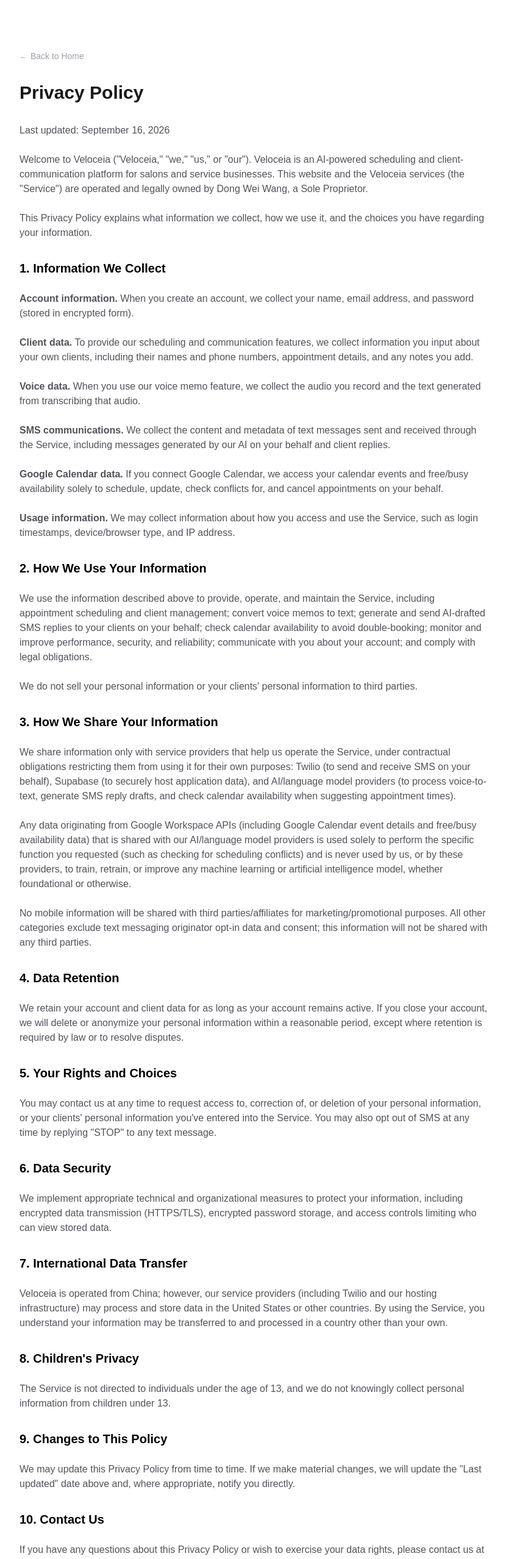
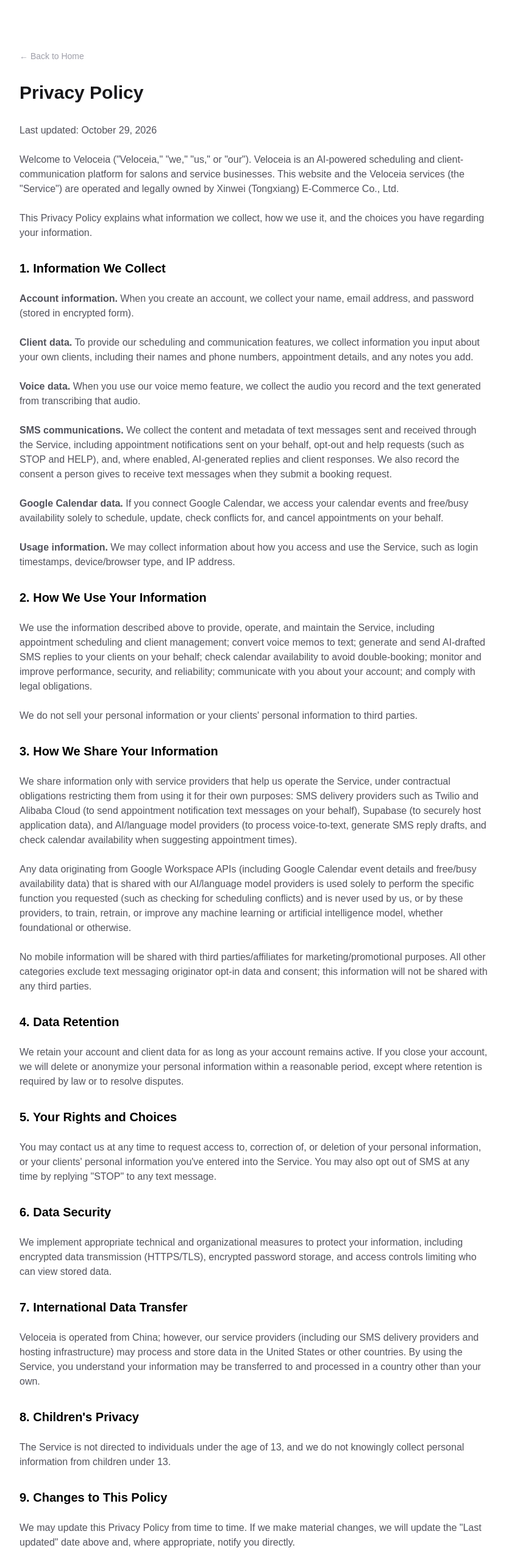
Before and after one commit to wdw1997/haird, a Next.js app: page /privacy in a window 1280 px wide. Shown: the top 2557 px of the page at 61% size, without its empty margins (224-1054 px from the left). Built offline with nearby package versions, Linux system fonts and the light colour scheme.

Commit message:
Update page.tsx

```diff
--- a/app/privacy/page.tsx
+++ b/app/privacy/page.tsx
@@ -6,15 +6,15 @@ export default function PrivacyPage() {
         <Link href="/" className="text-sm font-medium text-zinc-400 hover:text-black mb-8 inline-block">← Back to Home</Link>
         <h1 className="text-3xl font-bold mb-8">Privacy Policy</h1>
         <div className="prose prose-zinc text-zinc-600 space-y-6">
-          <p>Last updated: September 16, 2026</p>
-          <p>Welcome to Veloceia ("Veloceia," "we," "us," or "our"). Veloceia is an AI-powered scheduling and client-communication platform for salons and service businesses. This website and the Veloceia services (the "Service") are operated and legally owned by Dong Wei Wang, a Sole Proprietor.</p>
+          <p>Last updated: October 29, 2026</p>
+          <p>Welcome to Veloceia ("Veloceia," "we," "us," or "our"). Veloceia is an AI-powered scheduling and client-communication platform for salons and service businesses. This website and the Veloceia services (the "Service") are operated and legally owned by Xinwei (Tongxiang) E-Commerce Co., Ltd.</p>
           <p>This Privacy Policy explains what information we collect, how we use it, and the choices you have regarding your information.</p>
 
           <h2 className="text-xl font-semibold text-black mt-8">1. Information We Collect</h2>
           <p><strong>Account information.</strong> When you create an account, we collect your name, email address, and password (stored in encrypted form).</p>
           <p><strong>Client data.</strong> To provide our scheduling and communication features, we collect information you input about your own clients, including their names and phone numbers, appointment details, and any notes you add.</p>
           <p><strong>Voice data.</strong> When you use our voice memo feature, we collect the audio you record and the text generated from transcribing that audio.</p>
-          <p><strong>SMS communications.</strong> We collect the content and metadata of text messages sent and received through the Service, including messages generated by our AI on your behalf and client replies.</p>
+          <p><strong>SMS communications.</strong> We collect the content and metadata of text messages sent and received through the Service, including appointment notifications sent on your behalf, opt-out and help requests (such as STOP and HELP), and, where enabled, AI-generated replies and client responses. We also record the consent a person gives to receive text messages when they submit a booking request.</p>
           <p><strong>Google Calendar data.</strong> If you connect Google Calendar, we access your calendar events and free/busy availability solely to schedule, update, check conflicts for, and cancel appointments on your behalf.</p>
           <p><strong>Usage information.</strong> We may collect information about how you access and use the Service, such as login timestamps, device/browser type, and IP address.</p>
 
@@ -23,7 +23,7 @@ export default function PrivacyPage() {
           <p>We do not sell your personal information or your clients' personal information to third parties.</p>
 
           <h2 className="text-xl font-semibold text-black mt-8">3. How We Share Your Information</h2>
-          <p>We share information only with service providers that help us operate the Service, under contractual obligations restricting them from using it for their own purposes: Twilio (to send and receive SMS on your behalf), Supabase (to securely host application data), and AI/language model providers (to process voice-to-text, generate SMS reply drafts, and check calendar availability when suggesting appointment times).</p>
+          <p>We share information only with service providers that help us operate the Service, under contractual obligations restricting them from using it for their own purposes: SMS delivery providers such as Twilio and Alibaba Cloud (to send appointment notification text messages on your behalf), Supabase (to securely host application data), and AI/language model providers (to process voice-to-text, generate SMS reply drafts, and check calendar availability when suggesting appointment times).</p>
           <p>Any data originating from Google Workspace APIs (including Google Calendar event details and free/busy availability data) that is shared with our AI/language model providers is used solely to perform the specific function you requested (such as checking for scheduling conflicts) and is never used by us, or by these providers, to train, retrain, or improve any machine learning or artificial intelligence model, whether foundational or otherwise.</p>
           <p>No mobile information will be shared with third parties/affiliates for marketing/promotional purposes. All other categories exclude text messaging originator opt-in data and consent; this information will not be shared with any third parties.</p>
 
@@ -37,7 +37,7 @@ export default function PrivacyPage() {
           <p>We implement appropriate technical and organizational measures to protect your information, including encrypted data transmission (HTTPS/TLS), encrypted password storage, and access controls limiting who can view stored data.</p>
 
           <h2 className="text-xl font-semibold text-black mt-8">7. International Data Transfer</h2>
-          <p>Veloceia is operated from China; however, our service providers (including Twilio and our hosting infrastructure) may process and store data in the United States or other countries. By using the Service, you understand your information may be transferred to and processed in a country other than your own.</p>
+          <p>Veloceia is operated from China; however, our service providers (including our SMS delivery providers and hosting infrastructure) may process and store data in the United States or other countries. By using the Service, you understand your information may be transferred to and processed in a country other than your own.</p>
 
           <h2 className="text-xl font-semibold text-black mt-8">8. Children's Privacy</h2>
           <p>The Service is not directed to individuals under the age of 13, and we do not knowingly collect personal information from children under 13.</p>
@@ -50,7 +50,7 @@ export default function PrivacyPage() {
 
           <h2 className="text-xl font-semibold text-black mt-8">11. Company Information</h2>
           <p>
-            Veloceia<br />
+            Xinwei (Tongxiang) E-Commerce Co., Ltd. (operating as Veloceia)<br />
             No. 55 Xujiahuan, Jinniu Sector, Wuzhen,<br />
             Tongxiang, Zhejiang, China, 314501
           </p>
```
